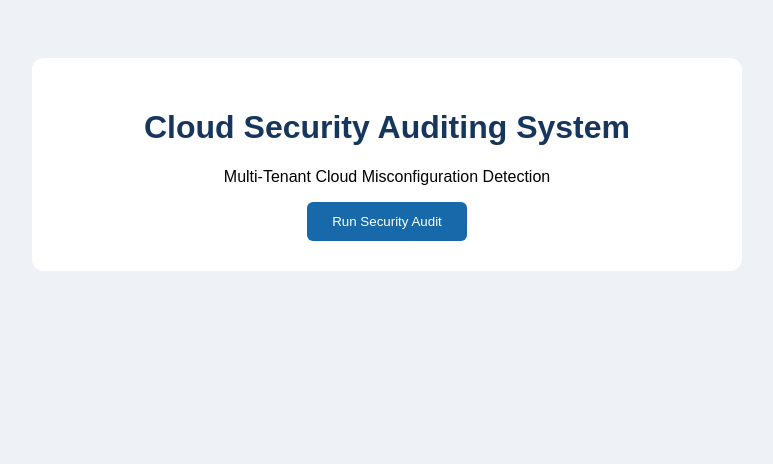
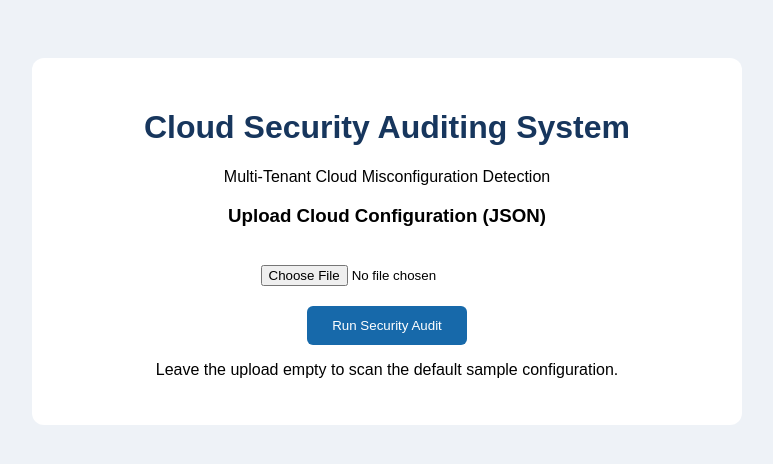
Before and after one commit to kistarapurajini/cloud-security-auditing, a Flask app: page / in a window 1280 px wide. Shown: the top 464 px of the page, without its empty margins (253-1026 px from the left). Run offline with Flask 3, Linux system fonts and the light colour scheme; parts of the project's set-up code (start-up, migrations or seed data) failed here and were passed over.

Commit message:
Add dynamic JSON configuration upload

```diff
--- a/app.py
+++ b/app.py
@@ -1,52 +1,92 @@
 
 
-from flask import Flask, render_template
-from scanner.misconfiguration import scan_configuration
+from flask import Flask, render_template, request
+from scanner.misconfiguration import scan_configuration, scan_config_data
 from ml_model.predict import predict_risk
 from scanner.tenant_isolation import check_tenant_isolation
 import json
 
 app = Flask(__name__)
 
+# Limit uploaded files to 1 MB
+app.config["MAX_CONTENT_LENGTH"] = 1 * 1024 * 1024
+
+REQUIRED_FIELDS = [
+    "public_access",
+    "encryption",
+    "multi_factor_authentication"
+]
+
+
 @app.route("/")
 def home():
     return render_template("index.html")
 
+
 @app.route("/scan", methods=["POST"])
 def scan():
 
-    config_file = "dataset/sample_config.json"
+    uploaded_file = request.files.get("config_file")
+    print("Uploaded file:", uploaded_file)
+    print("Filename:", uploaded_file.filename if uploaded_file else "No file")
 
-    # Load cloud configuration
-    with open(config_file, "r") as file:
-        config = json.load(file)
+    try:
+        if uploaded_file and uploaded_file.filename:
 
-    # Rule-based security scanning
-    results = scan_configuration(config_file)
+            # Check file extension
+            if not uploaded_file.filename.lower().endswith(".json"):
+                raise ValueError("Please upload a JSON file.")
 
-    # Convert configuration values into ML inputs
-    public_access = int(config["public_access"])
-    encryption = int(config["encryption"])
-    mfa = int(config["multi_factor_authentication"])
+            # Read uploaded JSON without saving it
+            config = json.load(uploaded_file)
 
-    # ML risk prediction
-    predicted_risk = predict_risk(
-        public_access,
-        encryption,
-        mfa
-    )
+            if not isinstance(config, dict):
+                raise ValueError("JSON must contain a configuration object.")
 
-    # Tenant Isolation Audit
-    tenant_file = "dataset/tenant_access.json"
+            # Validate required fields
+            for field in REQUIRED_FIELDS:
+                if field not in config:
+                    raise ValueError(f"Missing required field: {field}")
 
-    tenant_results = check_tenant_isolation(tenant_file)
+                if not isinstance(config[field], bool):
+                    raise ValueError(f"{field} must be true or false.")
 
-    return render_template(
-        "index.html",
-        results=results,
-        predicted_risk=predicted_risk,
-        tenant_results=tenant_results
-    )
+            # Scan uploaded configuration
+            results = scan_config_data(config)
+
+        else:
+            # Use existing sample configuration
+            config_file = "dataset/sample_config.json"
+
+            with open(config_file, "r", encoding="utf-8") as file:
+                config = json.load(file)
+
+            results = scan_configuration(config_file)
+
+        # ML risk prediction
+        predicted_risk = predict_risk(
+            int(config["public_access"]),
+            int(config["encryption"]),
+            int(config["multi_factor_authentication"])
+        )
+
+        # Tenant isolation audit remains unchanged
+        tenant_file = "dataset/tenant_access.json"
+        tenant_results = check_tenant_isolation(tenant_file)
+
+        return render_template(
+            "index.html",
+            results=results,
+            predicted_risk=predicted_risk,
+            tenant_results=tenant_results
+        )
+
+    except (ValueError, json.JSONDecodeError, UnicodeDecodeError) as error:
+        return render_template(
+            "index.html",
+            error=str(error)
+        )
+
 
 if __name__ == "__main__":
     app.run(debug=True)
--- a/templates/index.html
+++ b/templates/index.html
@@ -1,4 +1,3 @@
-
 
 <!DOCTYPE html>
 <html>
@@ -11,6 +10,7 @@
             text-align: center;
             padding: 50px;
         }
+
         .container {
             background: white;
             padding: 30px;
@@ -18,7 +18,9 @@
             max-width: 650px;
             margin: auto;
         }
+
         h1 { color: #17365d; }
+
         button {
             background: #1769aa;
             color: white;
@@ -27,21 +29,54 @@
             border-radius: 6px;
             cursor: pointer;
         }
+
         .result {
             text-align: left;
             margin-top: 25px;
             line-height: 2;
         }
+
+        .error {
+            color: #c62828;
+            margin-top: 20px;
+        }
+
+        input[type="file"] {
+            margin: 20px;
+        }
     </style>
 </head>
+
 <body>
     <div class="container">
+
         <h1>Cloud Security Auditing System</h1>
+
         <p>Multi-Tenant Cloud Misconfiguration Detection</p>
 
-        <form action="/scan" method="POST">
+        <form action="/scan" method="POST" enctype="multipart/form-data">
+
+            <h3>Upload Cloud Configuration (JSON)</h3>
+
+            <input
+                type="file"
+                name="config_file"
+                accept=".json,application/json"
+            >
+
+            <br>
+
             <button type="submit">Run Security Audit</button>
+
+            <p>Leave the upload empty to scan the default sample configuration.</p>
+
         </form>
+
+        {% if error %}
+            <div class="error">
+                <strong>Error:</strong> {{ error }}
+            </div>
+        {% endif %}
 
         {% if results %}
         <div class="result">
@@ -75,6 +110,7 @@
 
         </div>
         {% endif %}
+
     </div>
 </body>
 </html>
```
Also changed, not shown: scanner/misconfiguration.py (+12 -3 lines).
